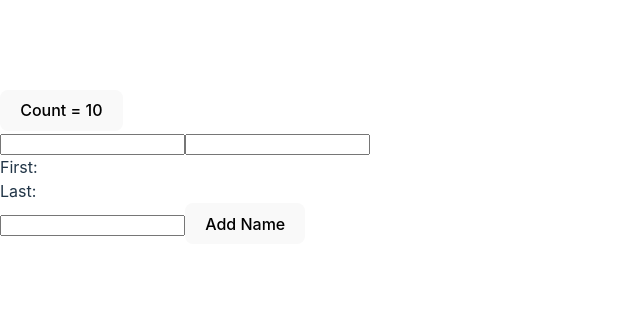
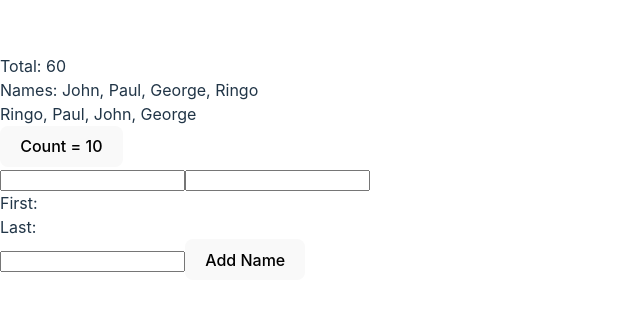
Before and after one commit to giannativo/react-practice, a React (Vite) app: page / in a window 1280 px wide. Shown: the part 233-544 px from the top of the page, without its empty margins (0-640 px from the left). Built offline with nearby package versions, Linux system fonts and the light colour scheme.

Commit message:
Adding useMemo and useCallback practice

```diff
--- a/src/App.tsx
+++ b/src/App.tsx
@@ -1,9 +1,18 @@
 import { Counter } from "./examples/UseState";
 import { UserForm, NameList } from "./examples/UseReducer";
+import { SortedList, PracticeUseMemo } from "./examples/UseMemo";
+import { useCallback, useState } from "react";
+
 
 function App() {
+  const [names] = useState(["John", "Paul", "George", "Ringo"]);
+  const sortFunc = useCallback((a: any, b: any) => a.localeCompare(b) * -1, []);
+
   return (
     <div>
+      <PracticeUseMemo/>
+      <div>Names: {names.join(", ")}</div>
+      <SortedList list={names} sortFunc={sortFunc}/>
       <Counter/>
       <UserForm/>
       <NameList/>
--- /dev/null
+++ b/src/examples/UseMemo.tsx
@@ -0,0 +1,14 @@
+import { useMemo, useState } from "react";
+
+export function SortedList({list, sortFunc}: any) {
+  const sortedList = useMemo(() => [...list].sort(sortFunc), [list, sortFunc]);
+  return <div>{sortedList.join(", ")}</div>;
+}
+
+export function PracticeUseMemo() {
+  const [numbers] = useState([10, 20, 30]);
+  const total = useMemo(() => numbers.reduce((acc, number) => acc + number, 0), [numbers]);
+  return (
+      <div>Total: {total}</div>
+  )
+}
```
